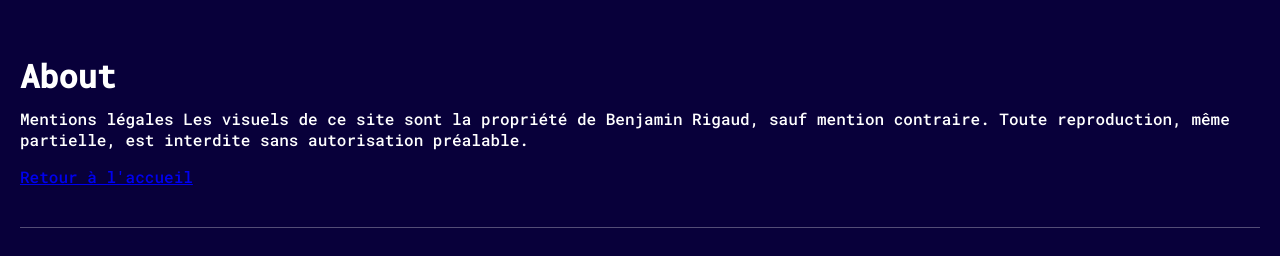
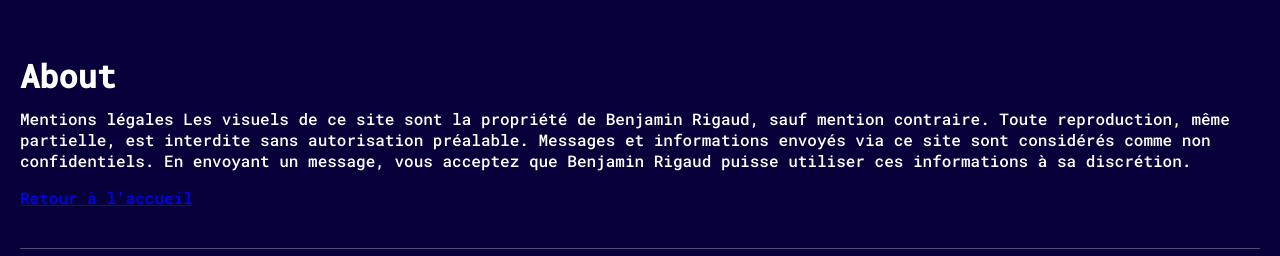
Before and after one commit to universe-city-eu/benjaminrigaud.github.io, a plain HTML site: page about.html in a window 1280 px wide. Shown: the top 256 px of the page. Drawn offline with Linux system fonts and the light colour scheme.

Commit message:
Troisieme modif du about

```diff
--- a/about.html
+++ b/about.html
@@ -16,6 +16,8 @@
 <p>Mentions légales
 
 	Les visuels de ce site sont la propriété de Benjamin Rigaud, sauf mention contraire. Toute reproduction, même partielle, est interdite sans autorisation préalable.
+
+	Messages et informations envoyés via ce site sont considérés comme non confidentiels. En envoyant un message, vous acceptez que Benjamin Rigaud puisse utiliser ces informations à sa discrétion.
 </p>
 
 
```
